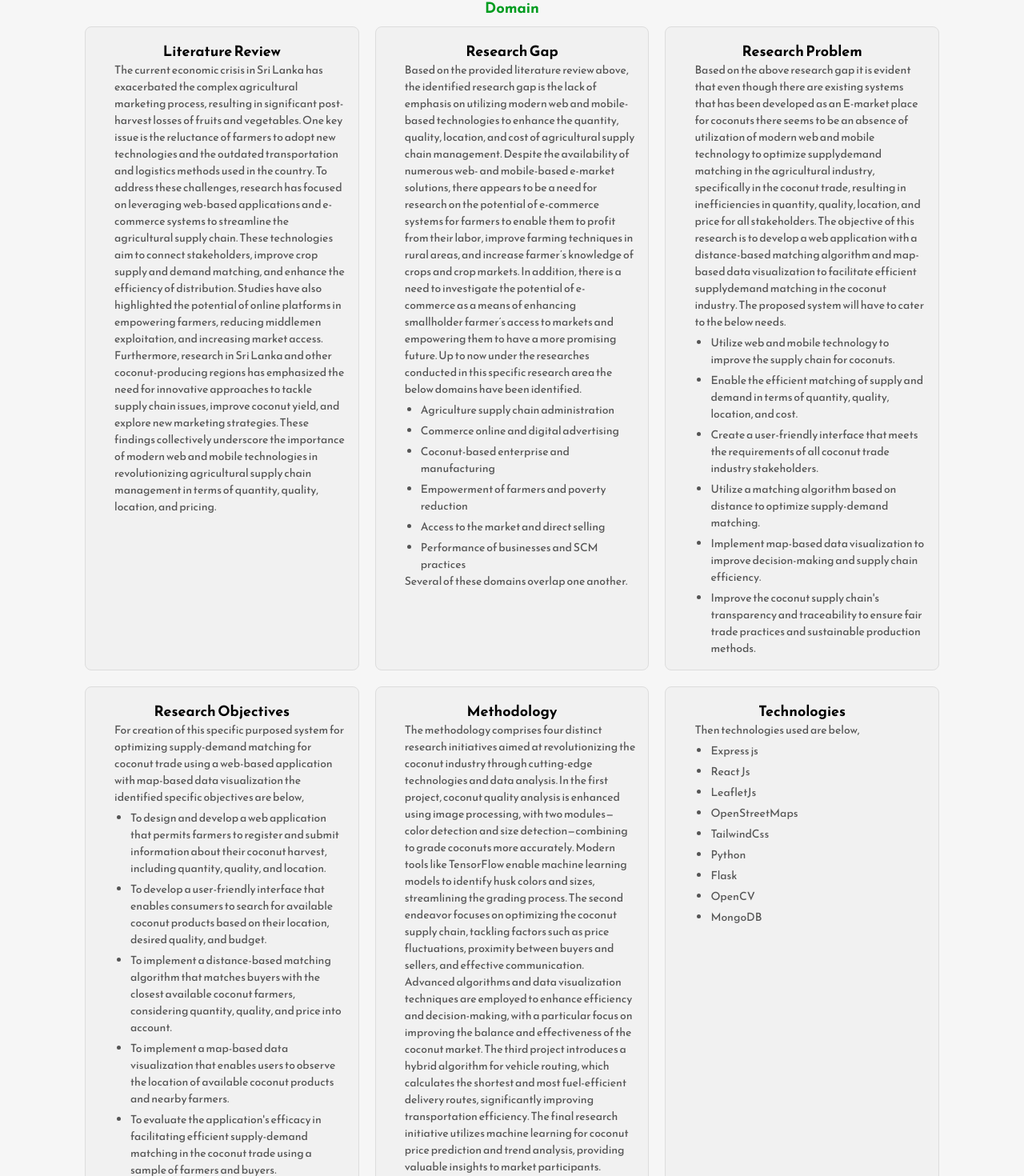
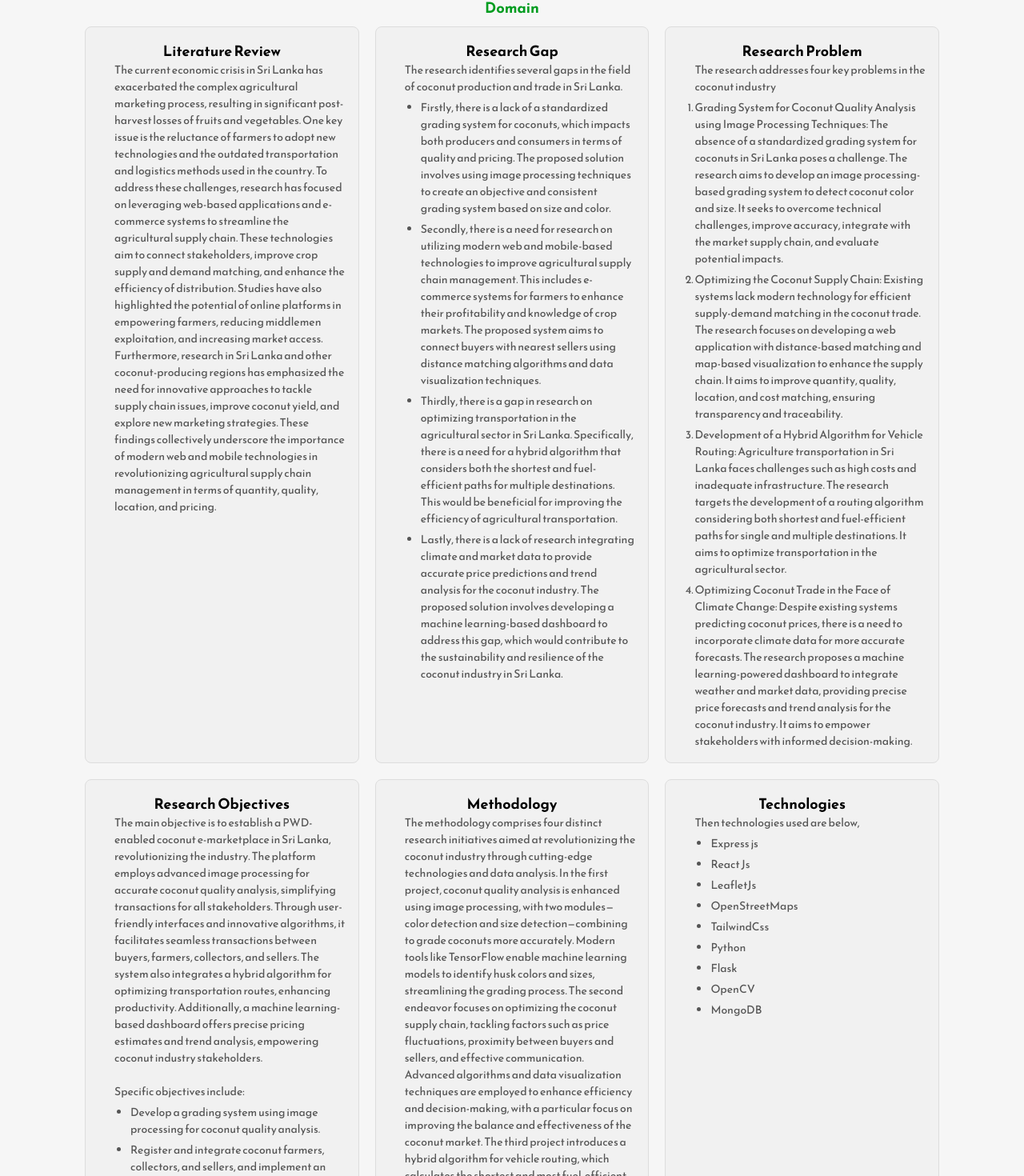
Before and after one commit to Avinash-Perera/cocosale_web, a React (Vite) app: page / in a window 1280 px wide. Shown: the part 1096-2566 px from the top of the page at 80% size. Built offline with nearby package versions, Linux system fonts and the light colour scheme.

Commit message:
Update Domain.jsx

```diff
--- a/src/Components/Domain.jsx
+++ b/src/Components/Domain.jsx
@@ -24,75 +24,48 @@ const Domain = () => {
                     <div className="card">
                         <h3>Research Gap </h3>
 
-                        <p className="pdomain">Based on the provided literature review above, the identified research gap is the lack
-                            of emphasis on utilizing modern web and mobile-based technologies to enhance the
-                            quantity, quality, location, and cost of agricultural supply chain management. Despite
-                            the availability of numerous web- and mobile-based e-market solutions, there appears
-                            to be a need for research on the potential of e-commerce systems for farmers to enable
-                            them to profit from their labor, improve farming techniques in rural areas, and increase
-                            farmer’s knowledge of crops and crop markets. In addition, there is a need to
-                            investigate the potential of e-commerce as a means of enhancing smallholder farmer’s
-                            access to markets and empowering them to have a more promising future. Up to now
-                            under the researches conducted in this specific research area the below domains have
-                            been identified.
+                        <p className="pdomain">The research identifies several gaps in the field of coconut production and trade in Sri Lanka.
                             <ul>
-                                <li>Agriculture supply chain administration</li>
-                                <li>Commerce online and digital advertising</li>
-                                <li>Coconut-based enterprise and manufacturing</li>
-                                <li> Empowerment of farmers and poverty reduction</li>
-                                <li>Access to the market and direct selling</li>
-                                <li>Performance of businesses and SCM practices</li>
+                                <li>Firstly, there is a lack of a standardized grading system for coconuts, which impacts both producers and consumers in terms of quality and pricing. The proposed solution involves using image processing techniques to create an objective and consistent grading system based on size and color.</li>
+                                <li>Secondly, there is a need for research on utilizing modern web and mobile-based technologies to improve agricultural supply chain management. This includes e-commerce systems for farmers to enhance their profitability and knowledge of crop markets. The proposed system aims to connect buyers with nearest sellers using distance matching algorithms and data visualization techniques.</li>
+                                <li>Thirdly, there is a gap in research on optimizing transportation in the agricultural sector in Sri Lanka. Specifically, there is a need for a hybrid algorithm that considers both the shortest and fuel-efficient paths for multiple destinations. This would be beneficial for improving the efficiency of agricultural transportation.</li>
+                                <li>Lastly, there is a lack of research integrating climate and market data to provide accurate price predictions and trend analysis for the coconut industry. The proposed solution involves developing a machine learning-based dashboard to address this gap, which would contribute to the sustainability and resilience of the coconut industry in Sri Lanka.</li>
                             </ul>
-                            Several of these domains overlap one another.</p>
+                        </p>
                     </div>
 
                     {/* Card 3 */}
                     <div className="card">
                         <h3>Research Problem</h3>
 
-                        <p className="pdomain">Based on the above research gap it is evident that even though there are existing
-                            systems that has been developed as an E-market place for coconuts there seems to be
-                            an absence of utilization of modern web and mobile technology to optimize supplydemand matching in the agricultural industry, specifically in the coconut trade,
-                            resulting in inefficiencies in quantity, quality, location, and price for all stakeholders.
-                            The objective of this research is to develop a web application with a distance-based
-                            matching algorithm and map-based data visualization to facilitate efficient supplydemand matching in the coconut industry. The proposed system will have to cater to
-                            the below needs.
-                            <ul>
-                                <li>Utilize web and mobile technology to improve the supply chain for coconuts.</li>
-                                <li> Enable the efficient matching of supply and demand in terms of quantity,
-                                    quality, location, and cost.</li>
-                                <li>Create a user-friendly interface that meets the requirements of all coconut
-                                    trade industry stakeholders.</li>
-                                <li> Utilize a matching algorithm based on distance to optimize supply-demand
-                                    matching.</li>
-                                <li>Implement map-based data visualization to improve decision-making and
-                                    supply chain efficiency.</li>
-                                <li>Improve the coconut supply chain's transparency and traceability to ensure fair
-                                    trade practices and sustainable production methods.</li>
-                            </ul>
+                        <p className="pdomain">The research addresses four key problems in the coconut industry
+                            <ol>
+                                <li>Grading System for Coconut Quality Analysis using Image Processing Techniques:
+                                    The absence of a standardized grading system for coconuts in Sri Lanka poses a challenge. The research aims to develop an image processing-based grading system to detect coconut color and size. It seeks to overcome technical challenges, improve accuracy, integrate with the market supply chain, and evaluate potential impacts.</li>
+                                <li>Optimizing the Coconut Supply Chain:
+                                    Existing systems lack modern technology for efficient supply-demand matching in the coconut trade. The research focuses on developing a web application with distance-based matching and map-based visualization to enhance the supply chain. It aims to improve quantity, quality, location, and cost matching, ensuring transparency and traceability.</li>
+                                <li>Development of a Hybrid Algorithm for Vehicle Routing:
+                                    Agriculture transportation in Sri Lanka faces challenges such as high costs and inadequate infrastructure. The research targets the development of a routing algorithm considering both shortest and fuel-efficient paths for single and multiple destinations. It aims to optimize transportation in the agricultural sector.</li>
+                                <li>Optimizing Coconut Trade in the Face of Climate Change:
+                                    Despite existing systems predicting coconut prices, there is a need to incorporate climate data for more accurate forecasts. The research proposes a machine learning-powered dashboard to integrate weather and market data, providing precise price forecasts and trend analysis for the coconut industry. It aims to empower stakeholders with informed decision-making.</li>
+                            </ol>
                         </p>
                     </div>
 
                     {/* Card 4 */}
                     <div className="card">
                         <h3>Research Objectives</h3>
-                        <p className="pdomain">For creation of this specific purposed system for optimizing supply-demand matching
-                            for coconut trade using a web-based application with map-based data visualization the
-                            identified specific objectives are below,
+                        <p className="pdomain">The main objective is to establish a PWD-enabled coconut e-marketplace in Sri Lanka, revolutionizing the industry. The platform employs advanced image processing for accurate coconut quality analysis, simplifying transactions for all stakeholders. Through user-friendly interfaces and innovative algorithms, it facilitates seamless transactions between buyers, farmers, collectors, and sellers. The system also integrates a hybrid algorithm for optimizing transportation routes, enhancing productivity. Additionally, a machine learning-based dashboard offers precise pricing estimates and trend analysis, empowering coconut industry stakeholders.
+                            <br />
+                            <br />
+                            Specific objectives include:
                             <ul>
-                                <li>To design and develop a web application that permits farmers to register and submit
-                                    information about their coconut harvest, including quantity, quality, and location.</li>
-                                <li> To develop a user-friendly interface that enables consumers to search for available
-                                    coconut products based on their location, desired quality, and budget.</li>
-                                <li>To implement a distance-based matching algorithm that matches buyers with the
-                                    closest available coconut farmers, considering quantity, quality, and price into
-                                    account.</li>
-                                <li> To implement a map-based data visualization that enables users to observe the
-                                    location of available coconut products and nearby farmers.</li>
-                                <li>To evaluate the application's efficacy in facilitating efficient supply-demand
-                                    matching in the coconut trade using a sample of farmers and buyers.</li>
-                                <li>Identify any limitations and enhancement areas in the proposed system and make
-                                    suggestions for future development and research.</li>
+                                <li>Develop a grading system using image processing for coconut quality analysis.</li>
+                                <li> Register and integrate coconut farmers, collectors, and sellers, and implement an algorithm to connect them with buyers, visualizing their locations on a map of Sri Lanka, with order functionality.
+                                </li>
+                                <li>Create a hybrid algorithm for vehicle routing, considering both shortest and fuel-efficient paths for single and multiple destinations.</li>
+                                <li> Develop a machine learning-based dashboard for the coconut industry in Sri Lanka, providing accurate pricing estimates and trend analysis for popular products.</li>
+
                             </ul>
                         </p>
                     </div>
```
Lines whose indentation alone changed are shown as unchanged.
